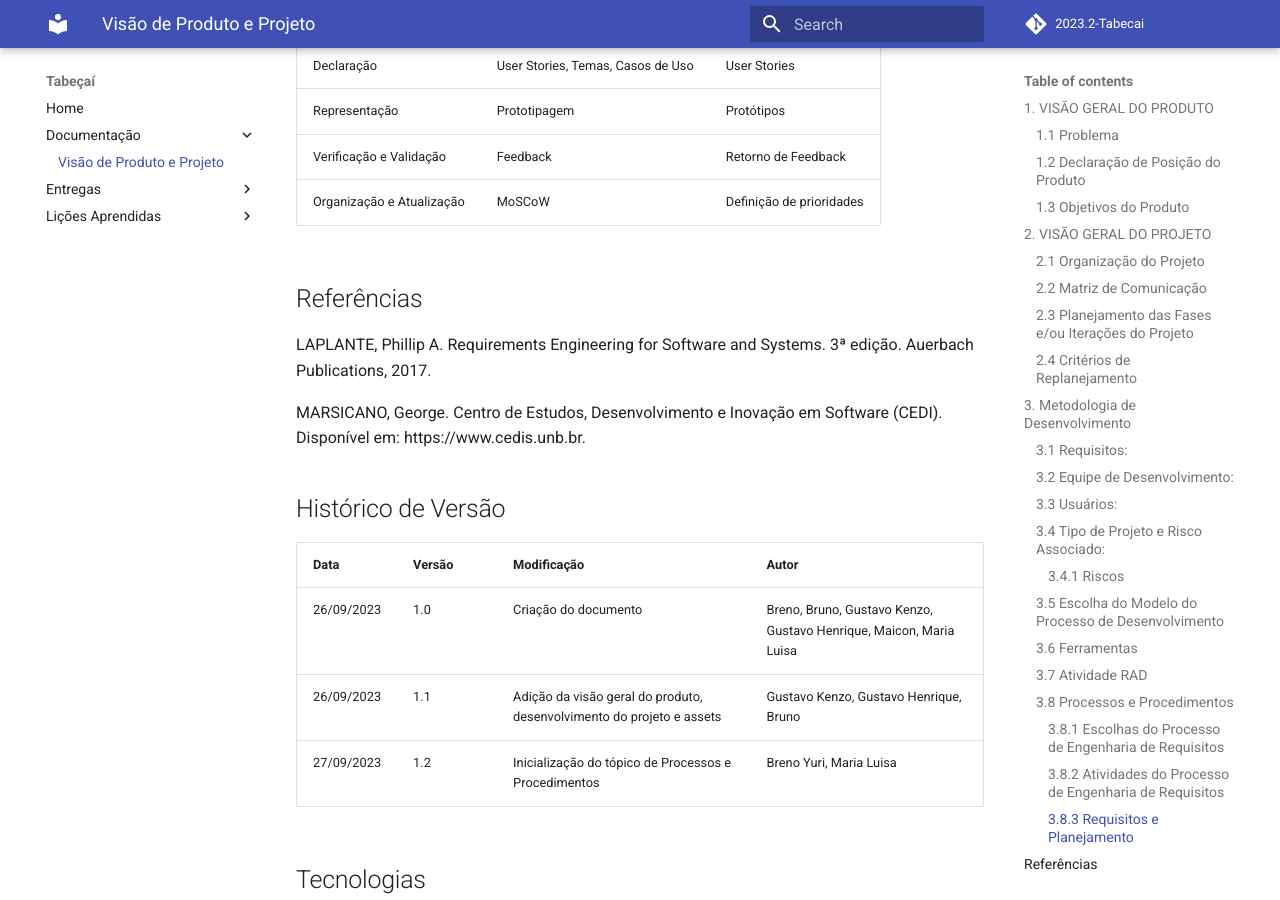
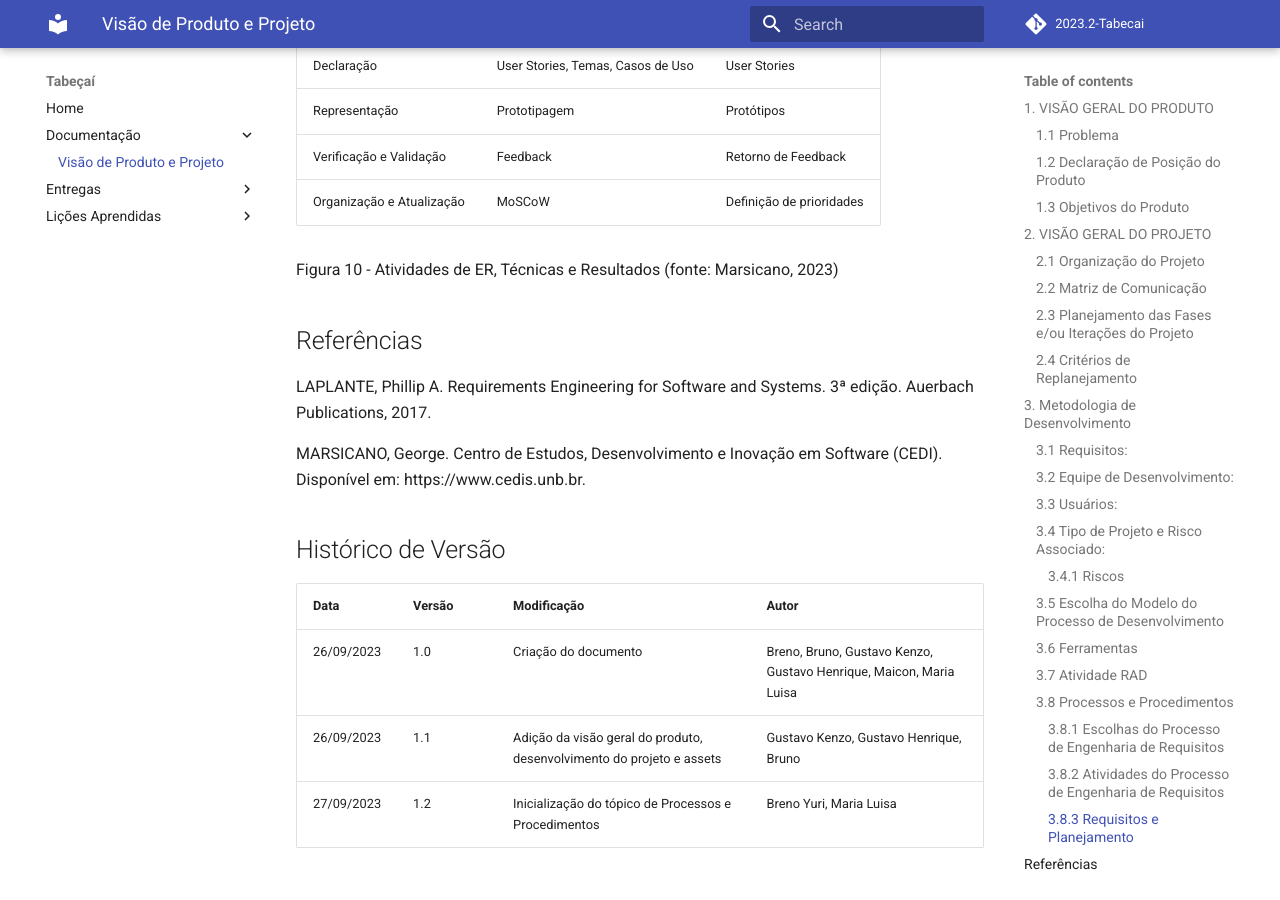
Before and after one commit to mdsreq-fga-unb/2023.2-Tabecai, an MkDocs documentation site: the page built from docs/visao-produto-projeto.md, in a window 1280 px wide and 900 px high, scrolled down 11783 px. Built offline with MkDocs 1.6.1 and Material for MkDocs 9.7.7, drawn with Linux system fonts in a browser that asks for light colours; comment, search, counter and statistics services are not loaded.

Commit message:
Update visao-produto-projeto.md

```diff
--- a/docs/visao-produto-projeto.md
+++ b/docs/visao-produto-projeto.md
@@ -242,7 +242,7 @@ Figura 9 - Atividades da Engenharia de Requisitos (fonte: Marsicano, 2023)
 | Verificação e Validação                                                              | Feedback           | Retorno de Feedback             |
 | Organização e Atualização                                                               | MoSCoW | Definição de  prioridades     |
 
-
+Figura 10 - Atividades de ER, Técnicas e Resultados (fonte: Marsicano, 2023)
 
 ## Referências
 
```
